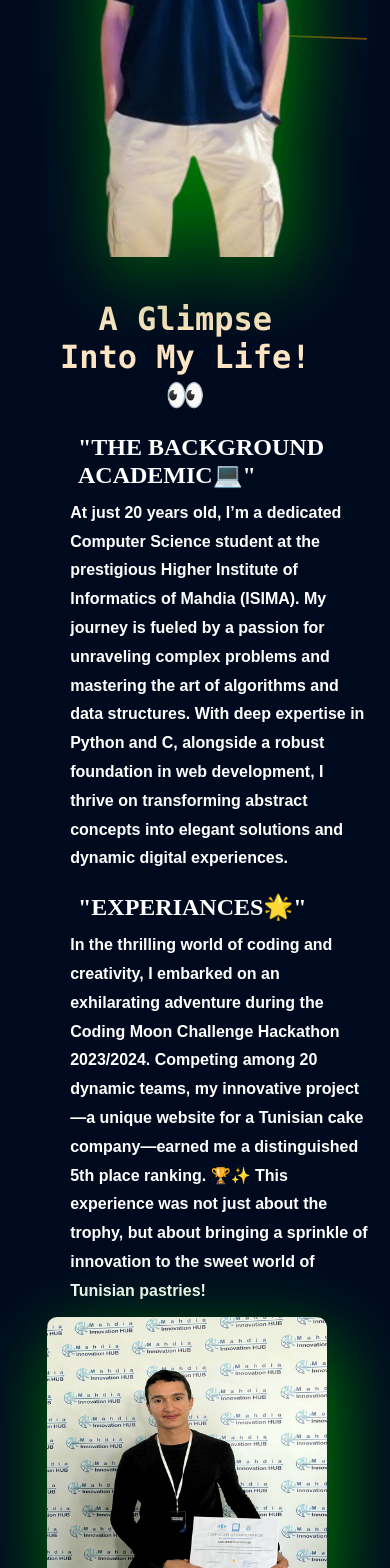
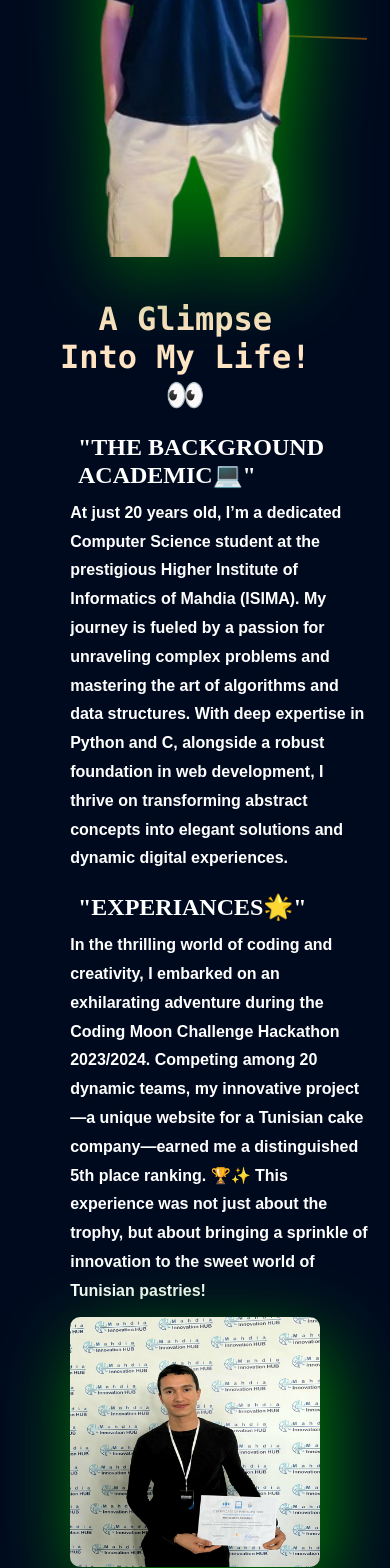
Before and after one commit to Lassoued95/Portfolio, a Next.js app: page / in a window 390 px wide. Shown: the part 809-2377 px from the top of the page. Built offline with nearby package versions, Linux system fonts and the light colour scheme.

Commit message:
css modification

```diff
--- a/app/page.module.css
+++ b/app/page.module.css
@@ -859,9 +859,8 @@
     .divavatar{
       margin-top: 11%;
       margin-left: -15%;
+    }
 
-
-    }
    .ulh {
       position: absolute;
       top: 80px;
@@ -974,13 +973,12 @@
     line-height: 1.8;
   }
   .avatar2{
-    height: 280px;
-    width: 280px;
+    height: 250px;
+    width: 250px;
     border-radius: 00px ;
-    margin-left: 12%;
+    margin-left: 18%;
     border-radius: 10px;
     margin-top: 0%;
-
     cursor: pointer;
     transition: transform 5s ease;
     filter: drop-shadow(0.5rem 25px  40px green);
@@ -1042,7 +1040,7 @@
 }
 @media only screen and (max-width: 320px) {
   .body, .main1 {
-    height: 1000vh; /* or more, depending on your design */
+    height: 1200vh; /* or more, depending on your design */
 
   }
   .imageGallery {
```
